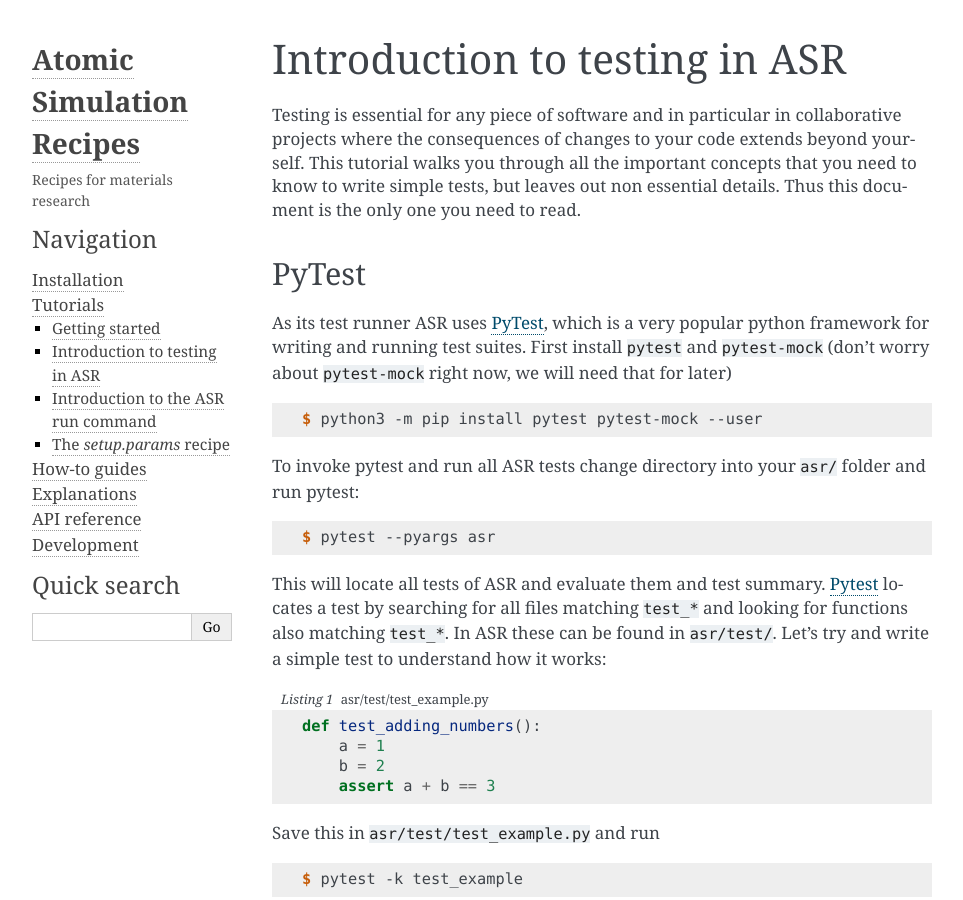
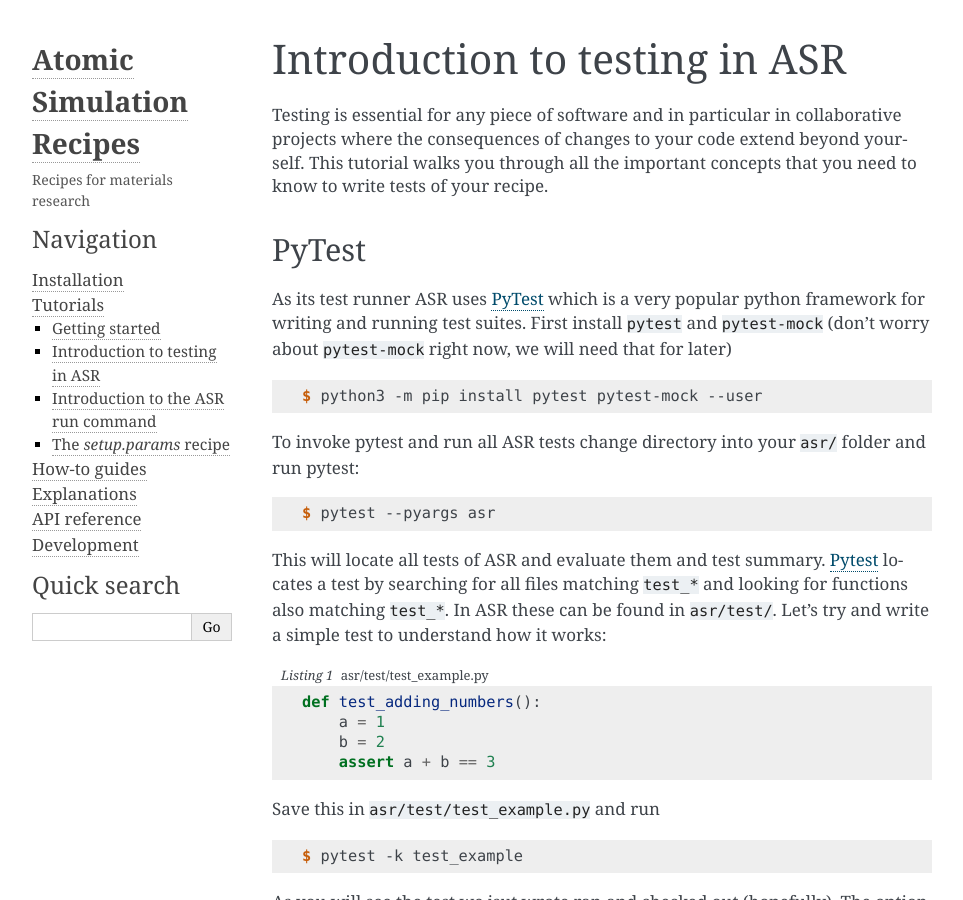
Before and after one commit to dijasila/Atomic-Simulation-Recipees, a Sphinx documentation site: the page built from docs/src/tutorials/intro-to-testing.rst, in a window 1280 px wide and 900 px high. Shown: the whole window, without its empty margins (148-1111 px from the left). Built offline with Sphinx 7.4.7, drawn with Linux system fonts in a browser that asks for light colours.

Commit message:
Update docs

```diff
--- a/docs/src/tutorials/intro-to-testing.rst
+++ b/docs/src/tutorials/intro-to-testing.rst
@@ -6,15 +6,14 @@ Introduction to testing in ASR
 
 Testing is essential for any piece of software and in particular in
 collaborative projects where the consequences of changes to your code
-extends beyond yourself. This tutorial walks you through all the
-important concepts that you need to know to write simple tests, but
-leaves out non essential details. Thus this document is the only one
-you need to read.
+extend beyond yourself. This tutorial walks you through all the
+important concepts that you need to know to write tests of your
+recipe.
 
 PyTest
 ======
 
-As its test runner ASR uses PyTest_, which is a very popular python
+As its test runner ASR uses PyTest_ which is a very popular python
 framework for writing and running test suites. First install
 ``pytest`` and ``pytest-mock`` (don't worry about ``pytest-mock``
 right now, we will need that for later)
```
